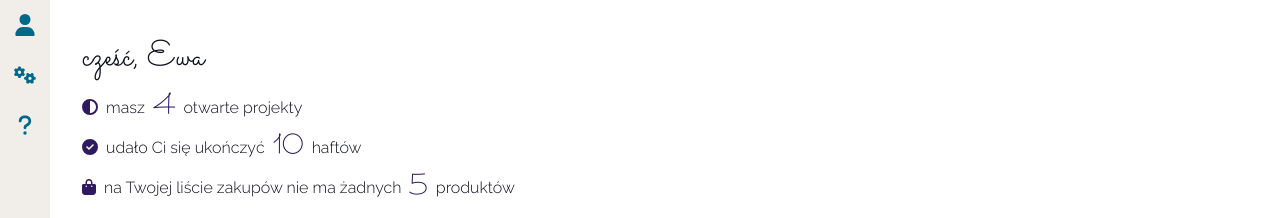
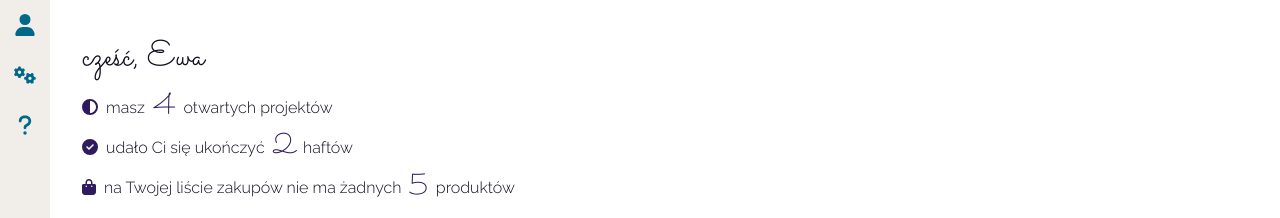
Before and after one commit to edworczak/embroiderers-essential, a React (Vite) app: page / in a window 1280 px wide. Shown: the top 218 px of the page. Built offline with nearby package versions, Linux system fonts and the light colour scheme.

Commit message:
updated prettier and added states to welcome

```diff
--- a/src/components/icon-button/icon-button.styled.jsx
+++ b/src/components/icon-button/icon-button.styled.jsx
@@ -4,8 +4,7 @@ import { theme } from "../../shared-styles/theme.styled";
 
 export const IconButtonStyled = styled.button`
 	background: transparent;
-	border: ${(props) =>
-		props.$border ? `2px solid ${theme.colours.CTA}` : "none"};
+	border: ${(props) => (props.$border ? `2px solid ${theme.colours.CTA}` : "none")};
 	color: ${theme.typography.colours.link};
 	display: flex;
 	font-size: ${theme.typography.fontSize.default};
--- a/src/components/list-scroll-x/list-scroll-x.jsx
+++ b/src/components/list-scroll-x/list-scroll-x.jsx
@@ -1,5 +1,6 @@
+import PropTypes from "prop-types";
+
 import { ListScrollWrapper, ListWrapper } from "./list-scroll-x.styled";
-import PropTypes from "prop-types";
 
 const ListScrollX = ({ children }) => {
 	return (
--- a/src/components/project-button/project-button.styled.jsx
+++ b/src/components/project-button/project-button.styled.jsx
@@ -20,8 +20,7 @@ export const ProjectButtonStyled = styled.div`
 `;
 
 export const ProjectImage = styled.a`
-	background: ${(props) =>
-		`url(${props.$projectImage})` || theme.colours.kashmir};
+	background: ${(props) => `url(${props.$projectImage})` || theme.colours.kashmir};
 	background-position: center;
 	background-size: cover;
 	flex-shrink: 0;
--- a/src/components/projects-list/projects-list.jsx
+++ b/src/components/projects-list/projects-list.jsx
@@ -1,24 +1,29 @@
 import { useEffect } from "react";
+import { useDispatch } from "react-redux";
 
 import dummyUser from "../../data/dummyUser";
-import { openProjectsCounterListener } from "../../events";
 import ListScrollX from "../list-scroll-x/list-scroll-x";
 import ProjectButton from "../project-button/project-button";
+import { updateFinishedProjectsCount } from "./slice/finished-projects-count";
+import { updateOpenProjectsCount } from "./slice/open-projects-count";
 
 const ProjectsList = () => {
+	const dispatch = useDispatch();
 	const projects = Object.values(dummyUser.projects);
-	let openProjectsCounter = 0;
+	let openProjects = 0;
+	let finishedProjects = 0;
 
 	projects.forEach((project) => {
 		if (project.finishDate) {
-			openProjectsCounter++;
+			finishedProjects++;
+		} else {
+			openProjects++;
 		}
 	});
 
 	useEffect(() => {
-		openProjectsCounterListener.dispatch("counting", {
-			openProjectsCount: openProjectsCounter,
-		});
+		dispatch(updateOpenProjectsCount(openProjects));
+		dispatch(updateFinishedProjectsCount(finishedProjects));
 	}, []);
 
 	return (
--- a/src/components/projects-list/slice/finished-projects-count.jsx
+++ b/src/components/projects-list/slice/finished-projects-count.jsx
@@ -12,6 +12,5 @@ export const finishedProjectsCountSlice = createSlice({
 	},
 });
 
-export const { updateFinishedProjectsCount } =
-	finishedProjectsCountSlice.actions;
+export const { updateFinishedProjectsCount } = finishedProjectsCountSlice.actions;
 export default finishedProjectsCountSlice.reducer;
--- a/src/components/shopping-list/slice/shopping-list-items-count.jsx
+++ b/src/components/shopping-list/slice/shopping-list-items-count.jsx
@@ -12,9 +12,5 @@ export const shoppingListItemsCountSlice = createSlice({
 	},
 });
 
-export const { updateShoppingListItemsCount } =
-	shoppingListItemsCountSlice.actions;
+export const { updateShoppingListItemsCount } = shoppingListItemsCountSlice.actions;
 export default shoppingListItemsCountSlice.reducer;
-export const SelectorShoppingListItemsCount = (state) =>
-	state.shoppingListItemsCount.value;
-console.log(SelectorShoppingListItemsCount);
--- a/src/components/welcome/welcome.jsx
+++ b/src/components/welcome/welcome.jsx
@@ -1,8 +1,4 @@
-import {
-	faBagShopping,
-	faCircleCheck,
-	faCircleHalfStroke,
-} from "@fortawesome/free-solid-svg-icons";
+import { faBagShopping, faCircleCheck, faCircleHalfStroke } from "@fortawesome/free-solid-svg-icons";
 import { FontAwesomeIcon } from "@fortawesome/react-fontawesome";
 import { useEffect, useState } from "react";
 import { useSelector } from "react-redux";
@@ -10,71 +6,53 @@ import { useSelector } from "react-redux";
 import dummyUser from "../../data/dummyUser";
 import pl from "../../data/pl";
 import { theme } from "../../shared-styles/theme.styled";
-import { SelectorShoppingListItemsCount } from "../shopping-list/slice/shopping-list-items-count";
-import {
-	IconWrapper,
-	Info,
-	InfoWrapper,
-	NumberHighLight,
-} from "./welcome.styled";
+import { IconWrapper, Info, InfoWrapper, NumberHighLight } from "./welcome.styled";
 
 const Welcome = () => {
 	// demo values
-	const shoppingCount = useSelector(SelectorShoppingListItemsCount);
-	const openProjectsCount = 4;
-	const finishedProjectsCount = 10;
+	const shoppingCount = useSelector((state) => state.shoppingListItemsCount.value);
+	const openProjectsCount = useSelector((state) => state.openProjectsCount.value);
+	const finishedProjectsCount = useSelector((state) => state.finishedProjectsCount.value);
+
 	const [openProjectsText, setOpenProjectsText] = useState();
 	const [finishedProjectsText, setFinishedProjectsText] = useState();
-	const [shippingVerb, setShippingVerb] = useState();
-	const [shippingText, setShippingText] = useState();
+	const [shoppingVerb, setShoppingVerb] = useState();
+	const [shoppingText, setShoppingText] = useState();
 
 	useEffect(() => {
 		prepareWelcomeTexts();
 	}, []);
 
 	const prepareWelcomeTexts = () => {
-		setOpenProjectsText(
-			getPolishDeclination(
-				openProjectsCount,
-				pl.home.openProjectsWelcome.textAfter
-			)
-		);
-		setFinishedProjectsText(
-			getPolishDeclination(
-				finishedProjectsCount,
-				pl.home.allProjectsWelcome.textAfter
-			)
-		);
-		setShippingVerb(getVerb(shoppingCount, pl.home.shoppingWelcome.textAfter));
-		setShippingText(
-			getPolishDeclination(
-				finishedProjectsCount,
-				pl.home.shoppingWelcome.textAfter
-			)
-		);
+		setOpenProjectsText(getPolishDeclination(openProjectsCount, pl.home.openProjectsWelcome.textAfter));
+		setFinishedProjectsText(getPolishDeclination(finishedProjectsCount, pl.home.allProjectsWelcome.textAfter));
+		setShoppingVerb(getVerb(shoppingCount, pl.home.shoppingWelcome.textAfter));
+		setShoppingText(getPolishDeclination(shoppingCount, pl.home.shoppingWelcome.textAfter));
 	};
 
 	const getPolishDeclination = (value, texts) => {
-		// polish letters override <3
-		if (value === 0) {
+		// polish declination override <3
+		const number = Number(value);
+		if (number === 0) {
 			return texts.items0;
-		} else if (value === 1) {
+		} else if (number === 1) {
 			return texts.items1;
-		} else if (value > 1 && value < 5) {
+		} else if (number > 1 && number <= 4) {
 			return texts.items2;
-		} else if (value > 4) {
+		} else if (number > 4) {
 			return texts.items0;
 		}
 	};
 
 	const getVerb = (value, texts) => {
-		if (value === 0) {
+		const number = Number(value);
+		if (number === 0) {
 			return texts.verbNull;
-		} else if (value === 1) {
+		} else if (number === 1) {
 			return texts.verbSingle;
-		} else if (value > 1 && value < 5) {
+		} else if (number > 1 && number < 5) {
 			return texts.verbMultiple;
-		} else if (value > 4) {
+		} else if (number > 4) {
 			return texts.verbSingle;
 		}
 	};
@@ -87,42 +65,29 @@ const Welcome = () => {
 			<InfoWrapper>
 				<Info>
 					<IconWrapper>
-						<FontAwesomeIcon
-							icon={faCircleHalfStroke}
-							color={theme.colours.highlight}
-						/>
+						<FontAwesomeIcon icon={faCircleHalfStroke} color={theme.colours.highlight} />
 					</IconWrapper>
 					<p>
 						{pl.home.openProjectsWelcome.textBefore}{" "}
-						<NumberHighLight>
-							{openProjectsCount < 10 ? openProjectsCount : "10+"}
-						</NumberHighLight>{" "}
-						{openProjectsText}
+						<NumberHighLight>{openProjectsCount < 10 ? openProjectsCount : "10+"}</NumberHighLight> {openProjectsText}
 					</p>
 				</Info>
 				<Info>
 					<IconWrapper>
-						<FontAwesomeIcon
-							icon={faCircleCheck}
-							color={theme.colours.highlight}
-						/>
+						<FontAwesomeIcon icon={faCircleCheck} color={theme.colours.highlight} />
 					</IconWrapper>
 					<p>
-						{pl.home.allProjectsWelcome.textBefore}{" "}
-						<NumberHighLight>{finishedProjectsCount}</NumberHighLight>{" "}
+						{pl.home.allProjectsWelcome.textBefore} <NumberHighLight>{finishedProjectsCount}</NumberHighLight>{" "}
 						{finishedProjectsText}
 					</p>
 				</Info>
 				<Info>
 					<IconWrapper>
-						<FontAwesomeIcon
-							icon={faBagShopping}
-							color={theme.colours.highlight}
-						/>
+						<FontAwesomeIcon icon={faBagShopping} color={theme.colours.highlight} />
 					</IconWrapper>
 					<p>
-						{pl.home.shoppingWelcome.textBefore} {shippingVerb}{" "}
-						<NumberHighLight>{shoppingCount}</NumberHighLight> {shippingText}
+						{pl.home.shoppingWelcome.textBefore} {shoppingVerb} <NumberHighLight>{shoppingCount}</NumberHighLight>{" "}
+						{shoppingText}
 					</p>
 				</Info>
 			</InfoWrapper>
--- a/src/data/pl.jsx
+++ b/src/data/pl.jsx
@@ -28,7 +28,7 @@ const pl = {
 			textAfter: {
 				items0: "haftów",
 				items1: "haft",
-				items: "hafty",
+				items2: "hafty",
 			},
 		},
 		shoppingWelcome: {
--- a/src/events.jsx
+++ /dev/null
@@ -1,19 +0,0 @@
-const searchListener = {
-	on(event, callback) {
-		document.addEventListener(event, (e) => callback(e.detail));
-	},
-	dispatch(event, data) {
-		document.dispatchEvent(new CustomEvent(event, { detail: data }));
-	},
-};
-
-export const openProjectsCounterListener = {
-	on(event, callback) {
-		document.addEventListener(event, (e) => callback(e.detail));
-	},
-	dispatch(event, data) {
-		document.dispatchEvent(new CustomEvent(event, { detail: data }));
-	},
-};
-
-export default [openProjectsCounterListener, searchListener];
```
Also changed, not shown: src/components/navigation/navigation.jsx (+3 -13 lines), src/components/navigation/navigation.styled.jsx (+5 -10 lines), src/components/project-button/project-button.jsx (+4 -18 lines), 1 other file (tests, documents, lock files or other folders).
